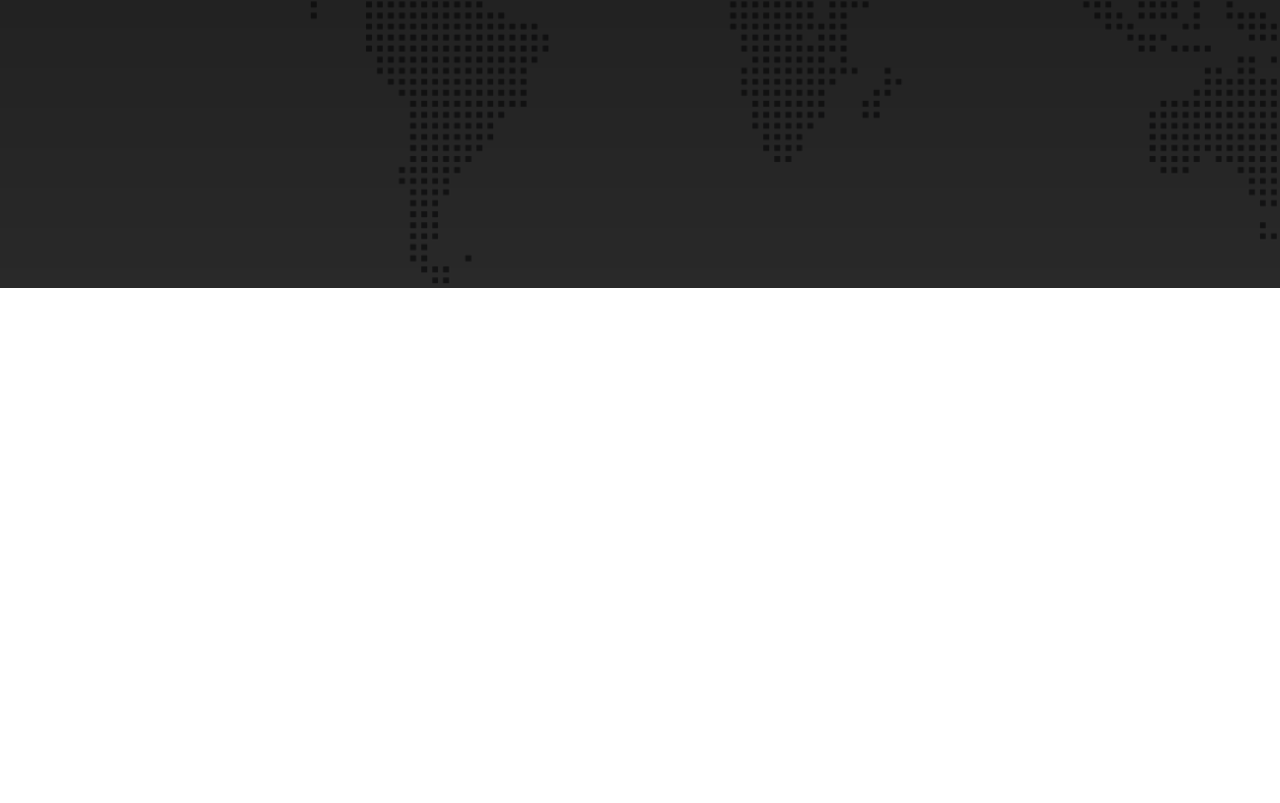
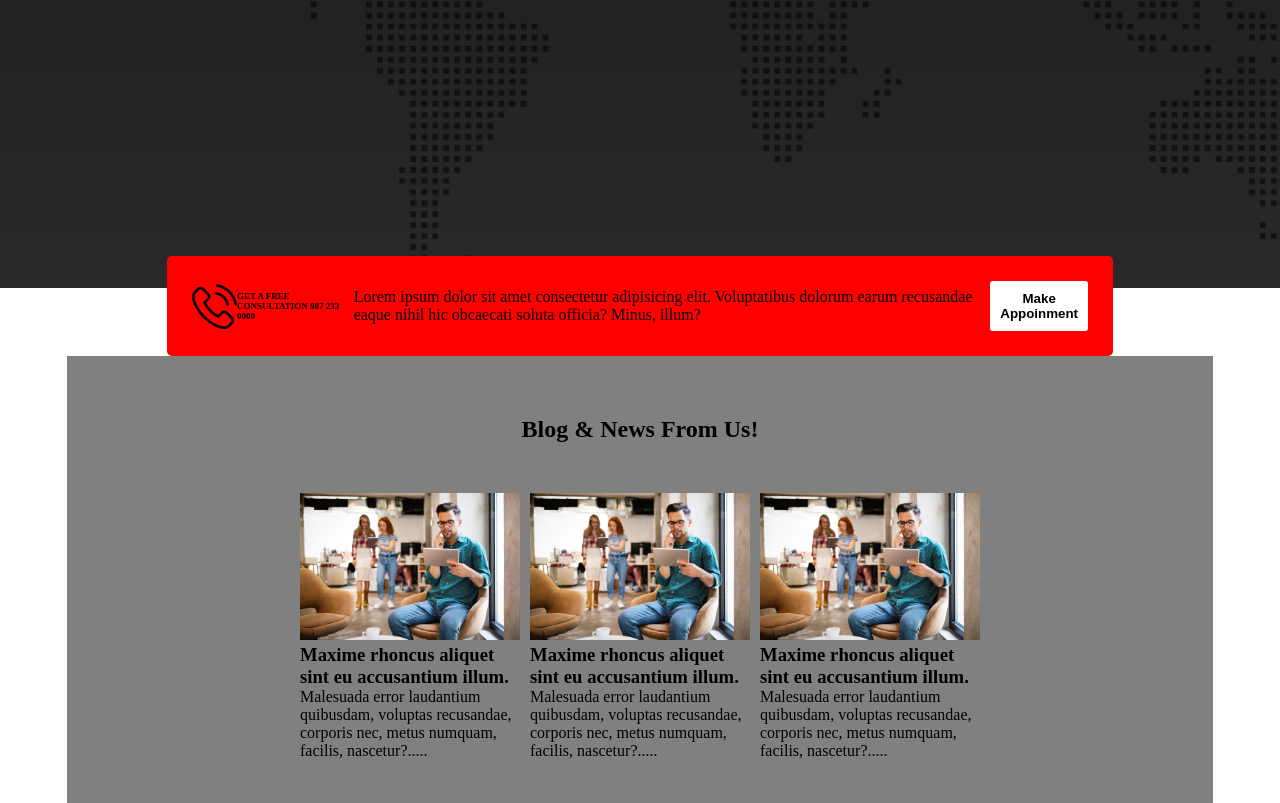
Before and after one commit to riadsarkar45/agency-task-pratice, a plain HTML site: page index.html in a window 1280 px wide. Shown: the part 1401-2204 px from the top of the page. Before the commit the page ends 1689 px from the top, so only its background shows below. Drawn offline with Linux system fonts and the light colour scheme.

Commit message:
final push

```diff
--- a/index.html
+++ b/index.html
@@ -81,6 +81,54 @@
                 </div>
             </div>
         </div>
+        <div class="second-bottom">
+            <div class="second-section-text">
+                <img class="phone-call" src="asset/icons/phone-call.png" alt="phone-call">
+                <h2 class="bottom-header">
+                    GET A FREE CONSULTATION
+                    987 233 0000
+                </h2>
+                <p class="bottom-description">
+                    Lorem ipsum dolor sit amet consectetur adipisicing elit. Voluptatibus dolorum earum recusandae eaque nihil hic obcaecati soluta officia? Minus, illum?
+                </p>
+                <div class="bottom-button">
+                    <button class="bottom-footer">Make Appoinment</button>
+                </div>
+            </div>
+            <div class="card">
+                <div class="blog-title">
+                    <h2 class="blog-header">
+                        Blog & News From Us!
+                    </h2>
+                </div>
+
+                <div class="parent-div">
+                    <div class="card-with-images">
+                        <div class="images-card">
+                            <div class="cards">
+                                <img class="blog-1" src="asset/image/blog-1.jpg" alt="blog-1">
+                                <h3 class="blog-1-header">Maxime rhoncus aliquet sint eu accusantium illum.</h3>
+                                <p class="blog-description">Malesuada error laudantium quibusdam, voluptas recusandae, corporis nec, metus numquam, facilis, nascetur?.....</p>
+                            </div>
+                        </div>
+                        <div class="images-card">
+                            <div class="cards">
+                                <img class="blog-1" src="asset/image/blog-1.jpg" alt="blog-1">
+                                <h3 class="blog-1-header">Maxime rhoncus aliquet sint eu accusantium illum.</h3>
+                                <p class="blog-description">Malesuada error laudantium quibusdam, voluptas recusandae, corporis nec, metus numquam, facilis, nascetur?.....</p>
+                            </div>
+                        </div>
+                        <div class="images-card">
+                            <div class="cards">
+                                <img class="blog-1" src="asset/image/blog-1.jpg" alt="blog-1">
+                                <h3 class="blog-1-header">Maxime rhoncus aliquet sint eu accusantium illum.</h3>
+                                <p class="blog-description">Malesuada error laudantium quibusdam, voluptas recusandae, corporis nec, metus numquam, facilis, nascetur?.....</p>
+                            </div>
+                        </div>
+                    </div>
+                </div>
+            </div>
+        </div>
     </main>
 </body>
 </html>
--- a/style.css
+++ b/style.css
@@ -113,3 +113,57 @@ li.items {
     margin-left: 16px;
     margin-top: 10px;
 }
+.second-section-text {
+    display: flex;
+    width: 70%;
+    justify-content: space-around;
+    margin: auto;
+    align-items: center;
+    background-color: red;
+    padding: 25px;
+    border-radius: 5px;
+    margin-top: -32px;
+}
+img.phone-call {
+    width: 45px;
+}
+h2.bottom-header {
+    font-size: 9px;
+}
+button.bottom-footer {
+    color: black;
+    padding: 10px;
+    background-color: white;
+    border: none;
+    font-weight: bold;
+    border-radius: 3px;
+}
+.card {
+    width: 88%;
+    /* display: flex; */
+    /* justify-content: center; */
+    /* align-items: center; */
+    padding: 10px;
+    margin: auto;
+    background-color: gray;
+    padding: 10px;
+    /* border-radius: 5px; */
+}
+h2.blog-header {
+    text-align: center;
+    margin: 50px;
+}
+.images-card {
+    /* background-color: red; */
+    width: 220px;
+    height: 300px;
+}
+.card-with-images {
+    display: flex;
+    gap: 10px;
+    /* padding: 209px; */
+    justify-content: center;
+}
+img.blog-1 {
+    width: 100%;
+}
```
